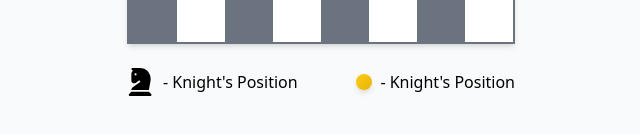
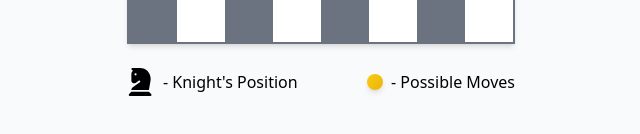
Before and after one commit to jainpranayr/knights, a React (Vite) app: page / in a window 1280 px wide. Shown: the part 512-646 px from the top of the page, without its empty margins (319-959 px from the left). Built offline with nearby package versions, Linux system fonts and the light colour scheme.

Commit message:
✏️ fix typo

```diff
--- a/src/App.tsx
+++ b/src/App.tsx
@@ -95,7 +95,7 @@ function App() {
 
         <div className="flex items-center gap-x-2">
           <div className="h-4 w-4 rounded-full border-l-yellow-400 bg-gradient-to-br from-yellow-400 to-yellow-500 shadow-md" />
-          <p>- Knight's Position</p>
+          <p>- Possible Moves</p>
         </div>
       </div>
     </div>
```
